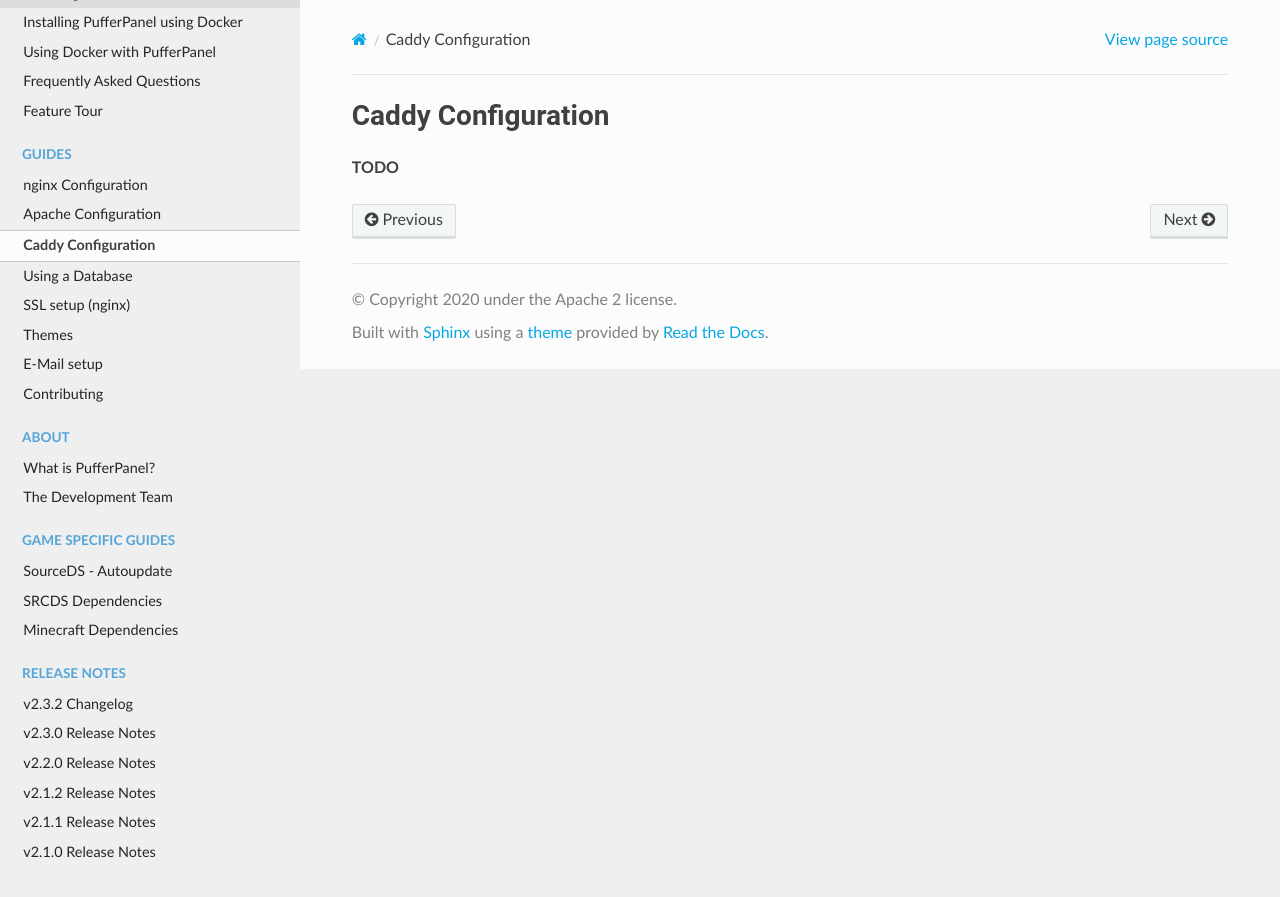
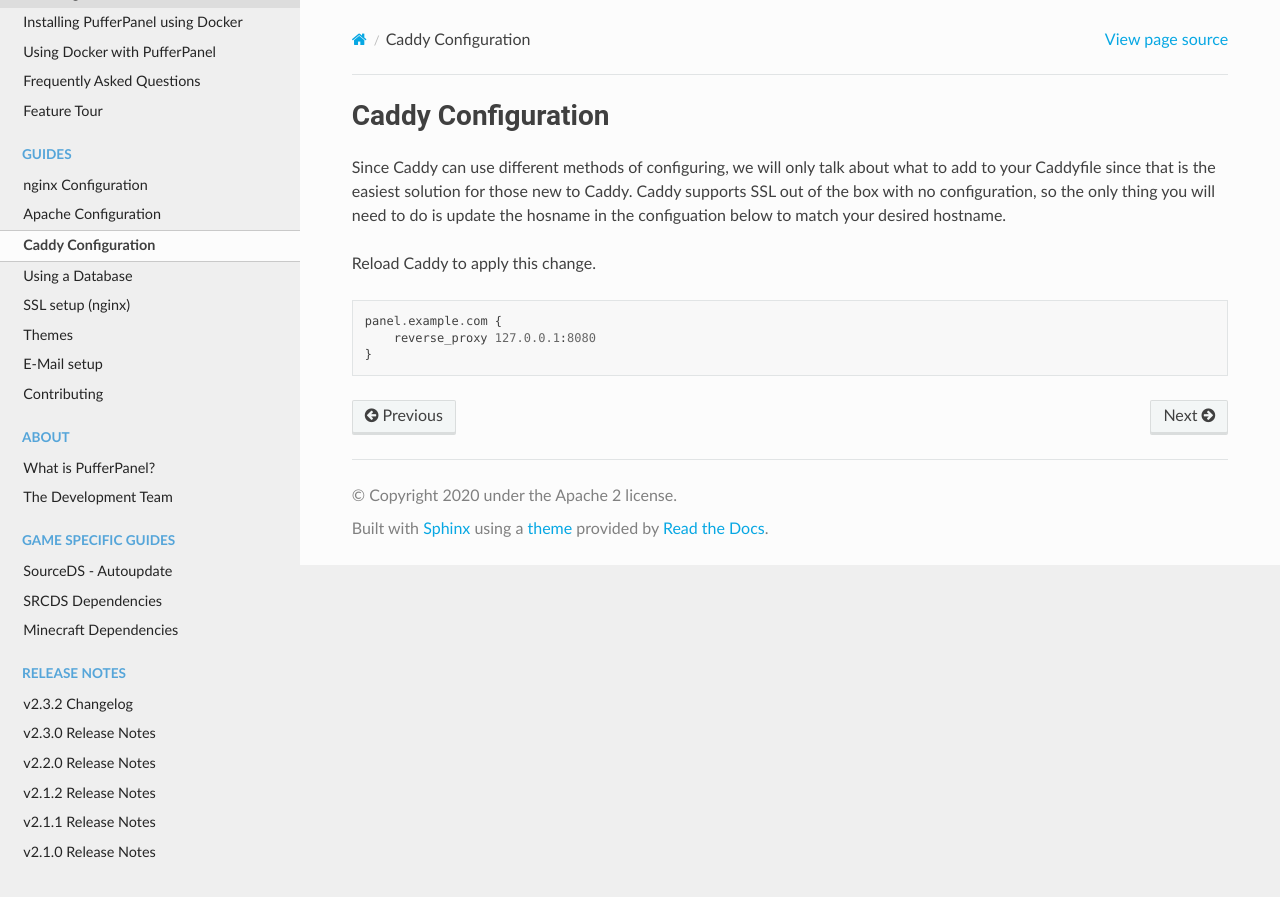
Before and after one commit to pufferpanel/documentation, a Sphinx documentation site: the page built from source/guides/caddy.rst, in a window 1280 px wide. Shown: the top 897 px of the page. Built offline with Sphinx 7.4.7 and the Read the Docs theme 2.0.0, drawn with Linux system fonts in a browser that asks for light colours.

Commit message:
Update caddy.rst

```diff
--- a/source/guides/caddy.rst
+++ b/source/guides/caddy.rst
@@ -1,4 +1,13 @@
 Caddy Configuration
 ===================
 
-**TODO**
+Since Caddy can use different methods of configuring, we will only talk about what to add to your Caddyfile since that is the easiest solution for those new to Caddy.
+Caddy supports SSL out of the box with no configuration, so the only thing you will need to do is update the hosname in the configuation below to match your desired hostname.
+
+Reload Caddy to apply this change.
+
+.. code::
+
+  panel.example.com {
+      reverse_proxy 127.0.0.1:8080
+  }
```
